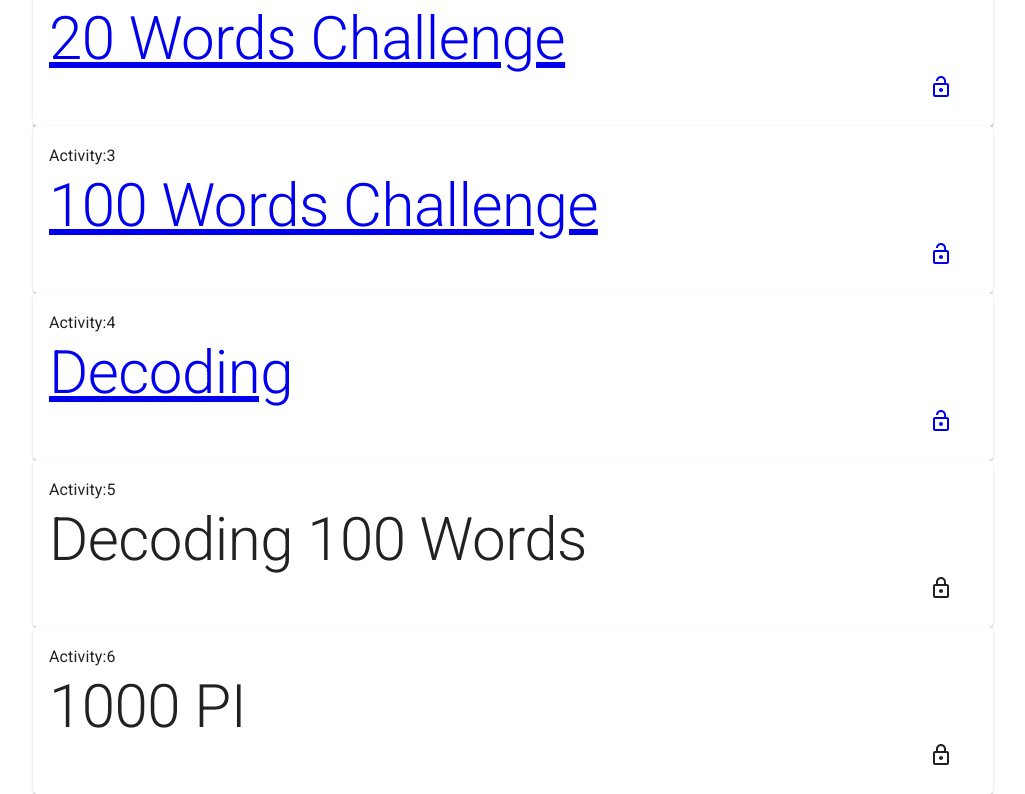
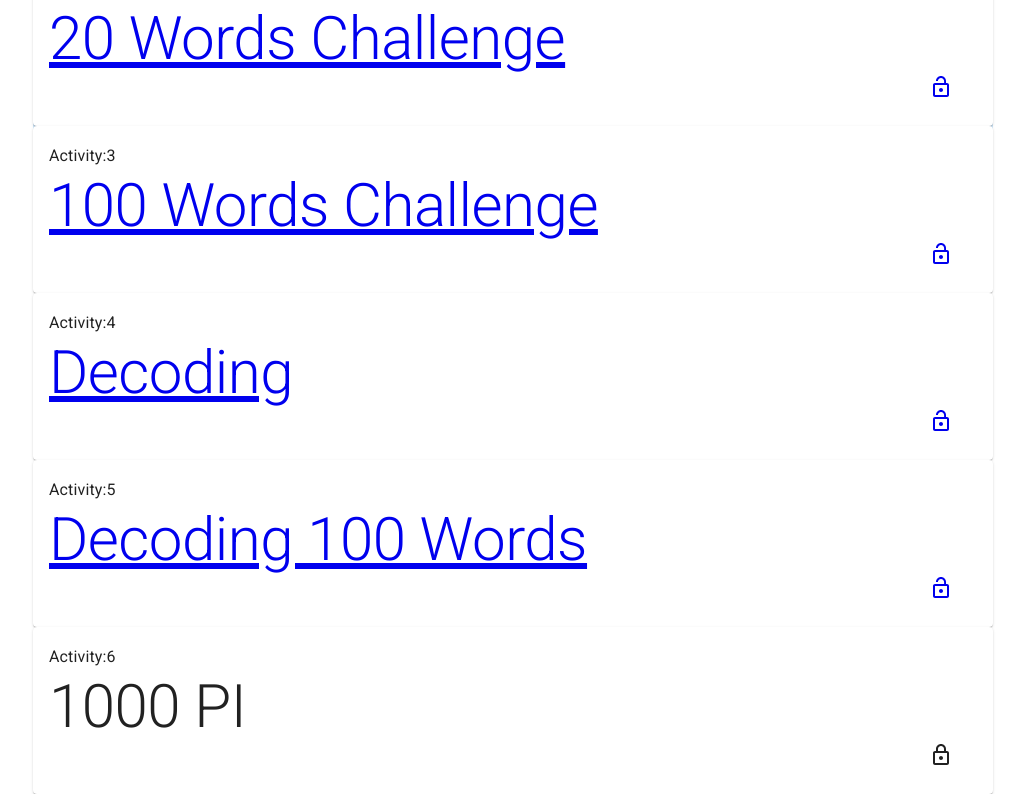
Before and after one commit to Areskyb/1000PI, a React (Create React App) app: page / in a window 1280 px wide. Shown: the part 366-1160 px from the top of the page, without its empty margins (127-1152 px from the left). Built offline with nearby package versions, Linux system fonts and the light colour scheme; no server answers.

Commit message:
on mac now

```diff
--- a/src/components/Track.js
+++ b/src/components/Track.js
@@ -10,7 +10,7 @@ function Track({setGameTitle,history}){
         activityTwo:true,
         activityThree:true,
         activityFour:true,
-        activityFive:false,
+        activityFive:true,
         activitySix:false,
 
     })
```
Also changed, not shown: src/api usage/WordRecomender.js (added, +10 -0 lines).
